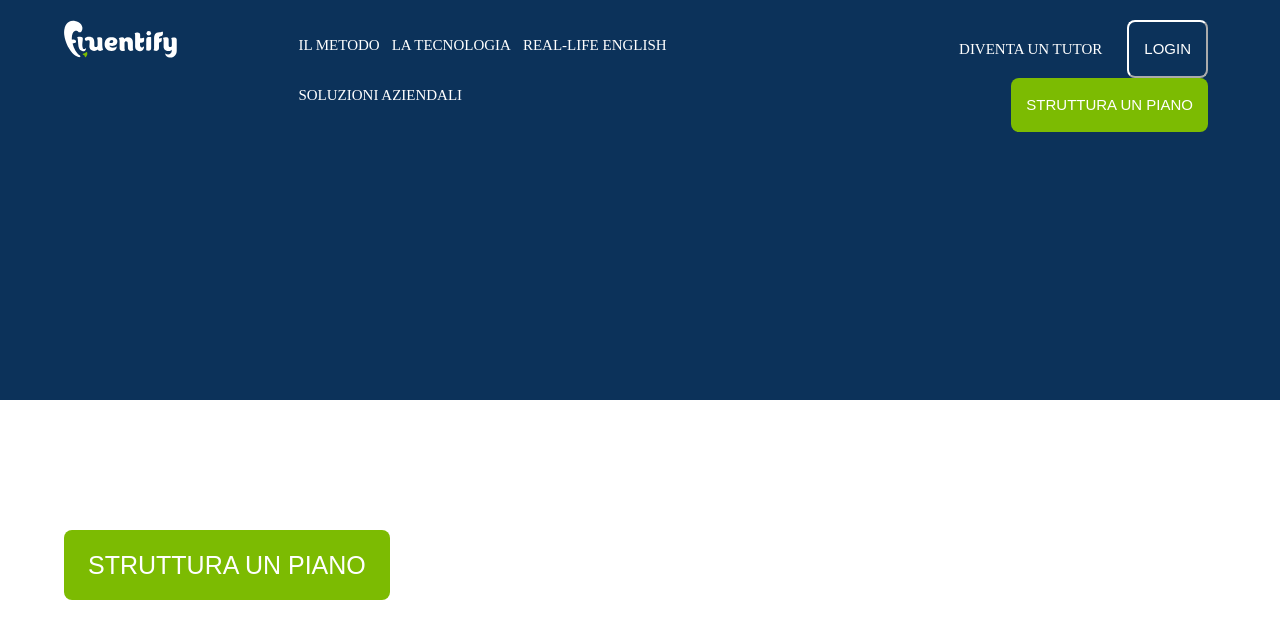
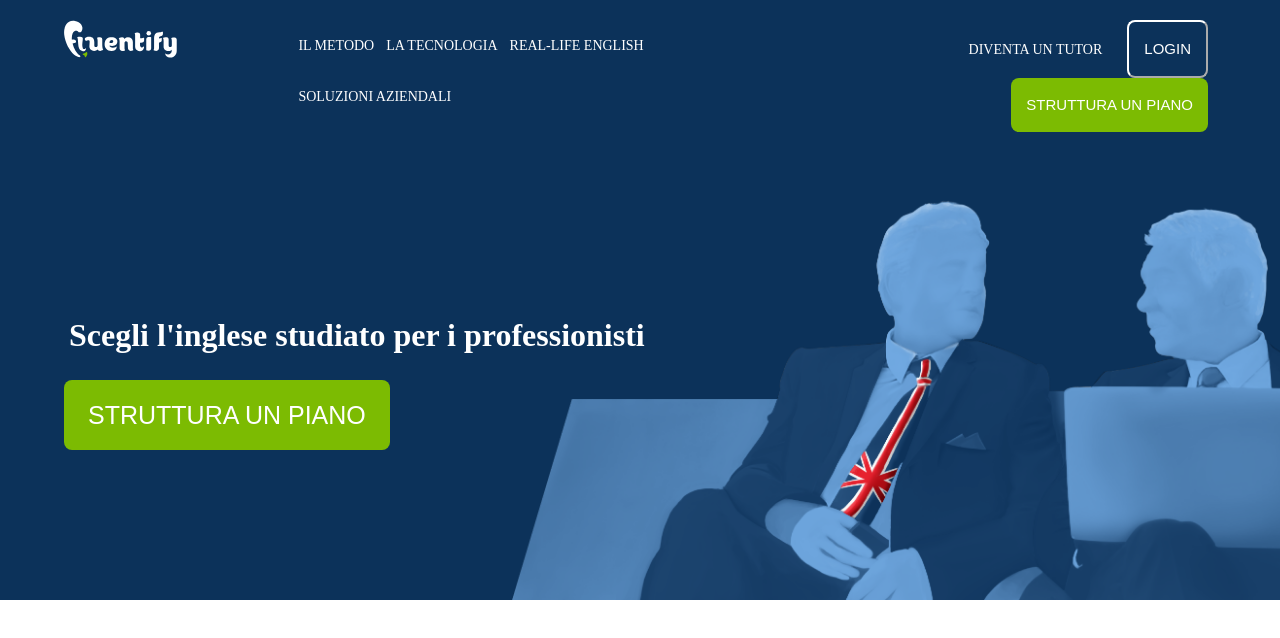
Before and after one commit to alessiobonetti/htmlcss-fluentify, a plain HTML site: page index.html in a window 1280 px wide. Drawn offline with Linux system fonts and the light colour scheme.

Commit message:
header finito

```diff
--- a/css/style.css
+++ b/css/style.css
@@ -5,15 +5,14 @@
 }
 
 header {
-
-  height: 400px;
+  position: relative;
+  height: 600px;
   padding: 20px 0;
   background-color: #0C325A;
 }
 
 /* header top */
 .header_top {
-  position: relative;
   width: 90%;
   line-height: 50px;
   margin: auto;
@@ -49,7 +48,7 @@ header {
   text-transform: uppercase;
   text-decoration: none;
   color: #fff;
-  font-size: 15px;
+  font-size: 14px;
   padding: 0 4px;
 }
 /* /navigation bar left */
@@ -70,7 +69,7 @@ header {
   text-transform: uppercase;
   text-decoration: none;
   color: #fff;
-  font-size: 15px;
+  font-size: 14px;
   padding: 0 5px;
 }
 
@@ -121,4 +120,14 @@ h1 {
   line-height: 50px;
   margin: auto;
 }
+
+.header_image {
+  position: absolute;
+  height: 400px;
+  width: 60%;
+  right:  0;
+  bottom: 0;
+  background-image: url(../img/background-header.png);
+  background-size: cover;
+}
 /* /title and button */
--- a/index.html
+++ b/index.html
@@ -42,6 +42,10 @@
         <button class="button_green" type="button">Struttura un piano</button>
       </div>
 
+      <div class="header_image">
+
+      </div>
+
 
     </header>
     <!-- /site upper part -->
```
